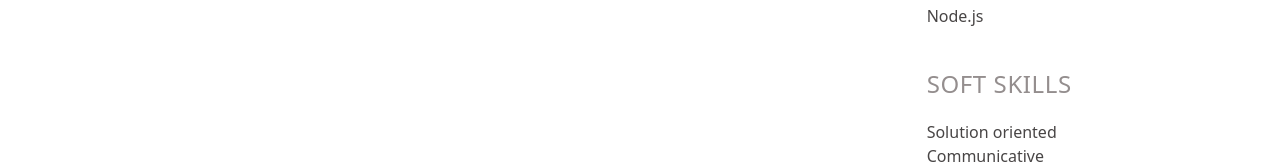
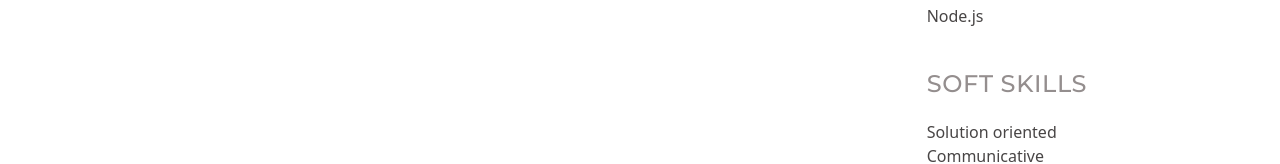
Before and after one commit to Ilmaooo/profile-site, a React (Vite) app: page / in a window 1280 px wide. Shown: the part 632-796 px from the top of the page. Built offline with nearby package versions, Linux system fonts and the light colour scheme.

Commit message:
small changes in styles

```diff
--- a/src/components/Skills.jsx
+++ b/src/components/Skills.jsx
@@ -13,7 +13,7 @@ function Skills() {
         </ul>
       </div>
       <div>
-        <h2 className="text-[#948E8E] uppercase text-2xl  tracking-wide mt-10 mb-5">
+        <h2 className="text-[#948E8E] uppercase text-xl sm:text-2xl  mt-10  tracking-wide mb-5 font-medium font-[montserrat]">
           soft skills
         </h2>
         <ul className="text-[#484545] font-medium">
```
